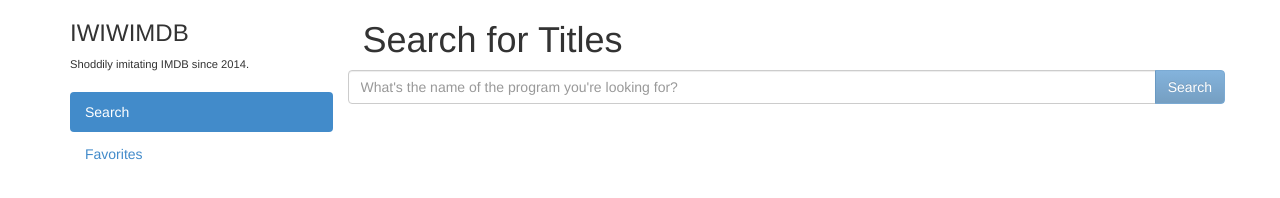
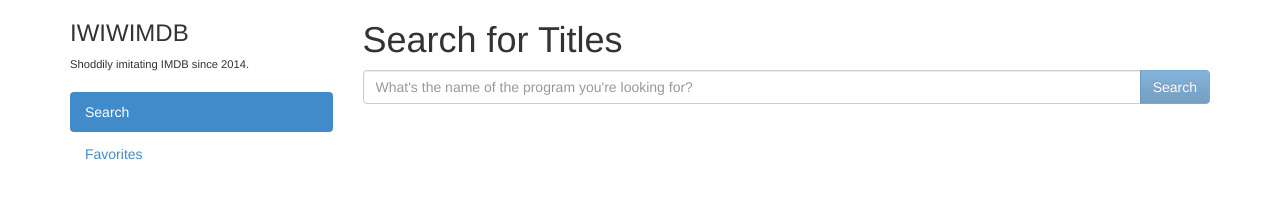
Before and after one commit to AustinMontoya/iwiwimdb, a website: page public/index.html at #/search in a window 1280 px wide. Drawn offline with Linux system fonts and the light colour scheme.

Commit message:
small styling issue fix with search bar and grid

```diff
--- a/public/partials/title-search.html
+++ b/public/partials/title-search.html
@@ -1,5 +1,6 @@
 <h1>Search for Titles</h1>
 <form name="searchForm" class="row" ng-submit="filterByName()">
+  <div class="col-lg-12">
     <div class="input-group">
       <input
         name="search"
@@ -16,6 +17,7 @@
           Search
         </button>
     </div>
+  </div>
 </form>
 
 <h3 ng-show="loaded">Results</h3>
```
Lines whose indentation alone changed are shown as unchanged.
